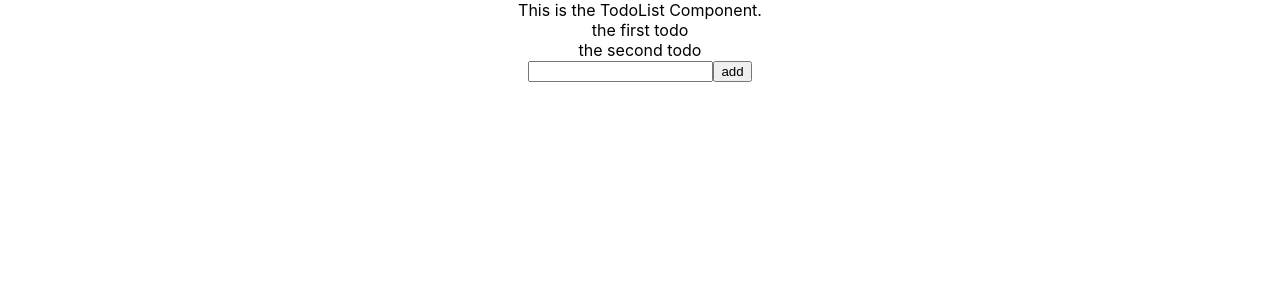
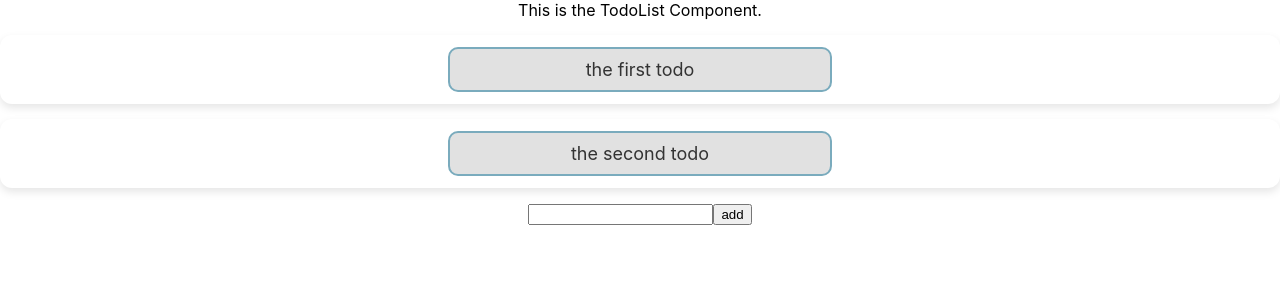
Before and after one commit to zaneshen314/day9-react-todolist-starter, a React (Create React App) app: page / in a window 1280 px wide. Shown: the top 300 px of the page. Built offline with nearby package versions, Linux system fonts and the light colour scheme.

Commit message:
[todo]feat,add click again to make it done/undone

```diff
--- /dev/null
+++ b/src/components/TodoItem.css
@@ -0,0 +1,54 @@
+/* 容器样式 */
+.todo-item {
+  display: flex;
+  justify-content: center;
+  align-items: center;
+  margin: 15px 0;
+  padding: 12px 20px;
+  border-radius: 12px;
+  box-shadow: 0 4px 8px rgba(0, 0, 0, 0.1);
+  transition: background-color 0.3s ease, transform 0.2s ease;
+  width: auto;
+}
+
+.todo-item:hover {
+  background-color: rgba(186, 224, 224, 0.7); /* 柔和的蓝绿色 */
+  transform: translateY(-5px);
+}
+
+/* 待办事项文本框 */
+.todo-text {
+  border: solid 2px #7aabbd; /* 更柔和的蓝色边框 */
+  width: 350px;
+  padding: 10px 15px;
+  border-radius: 10px;
+  font-size: 18px;
+  color: #333333; /* 更柔和的黑色文字 */
+  background-color: #e1e1e1; /* 更柔和的灰色背景 */
+  transition: border-color 0.3s ease, background-color 0.3s ease;
+}
+
+.todo-text:focus {
+  border-color: #7aabbd; /* 聚焦时的边框颜色 */
+  background-color: #f4f9fc; /* 更温和的浅蓝背景 */
+  outline: none; /* 移除默认聚焦框 */
+}
+
+.todo-text.done {
+  text-decoration: line-through;
+  color: #aaa; /* 完成项的文字颜色（淡灰色） */
+  background-color: #f7f7f7; /* 更柔和的完成项背景色 */
+}
+
+
+/* 删除按钮样式 */
+.delete-btn {
+  padding: 8px 16px;
+  background-color: #5395c7; /* 删除按钮背景色（亮粉色） */
+  color: white;
+  border: none;
+  border-radius: 8px; /* 边框圆角 */
+  cursor: pointer;
+  font-size: 14px;
+  transition: background-color 0.3s ease; /* 按钮悬浮时颜色过渡 */
+}
--- a/src/components/TodoItem.jsx
+++ b/src/components/TodoItem.jsx
@@ -1,10 +1,20 @@
+import "./TodoItem.css";
+import {TodoContext} from "../App";
+import {useContext} from "react";
+
 
 const TodoItem = ({todo}) => {
-  return (
-      <div>
-        <div>{todo.text}</div>
-      </div>
-  );
+    const {dispatch} = useContext(TodoContext);
+
+    const handleToggleTodo = () => {
+        dispatch({type: "TOGGLE_TODO", payload: todo.id});
+    };
+
+    return (
+        <div className={"todo-item"}>
+            <div className={`todo-text ${todo.done ? "done" : ""}`} onClick={handleToggleTodo}>{todo.text}</div>
+        </div>
+    );
 }
 
 export default TodoItem;
--- a/src/context/todoReducer.js
+++ b/src/context/todoReducer.js
@@ -1,12 +1,16 @@
 export const initialState = [
   {id: Date.now(), text: "the first todo", done: false},
-  {id: Date.now(), text: "the second todo", done: false},
+  {id: Date.now() + 1, text: "the second todo", done: false},
 ];
 
 export const todoReducer = (state, action) => {
   switch (action.type) {
     case "ADD":
       return [...state, { id: Date.now(), text: action.payload, done: false }];
+    case "TOGGLE_TODO":
+      return state.map((todo) =>
+          todo.id === action.payload ? { ...todo, done: !todo.done } : todo
+      );
     default:
       return state;
   }
```
